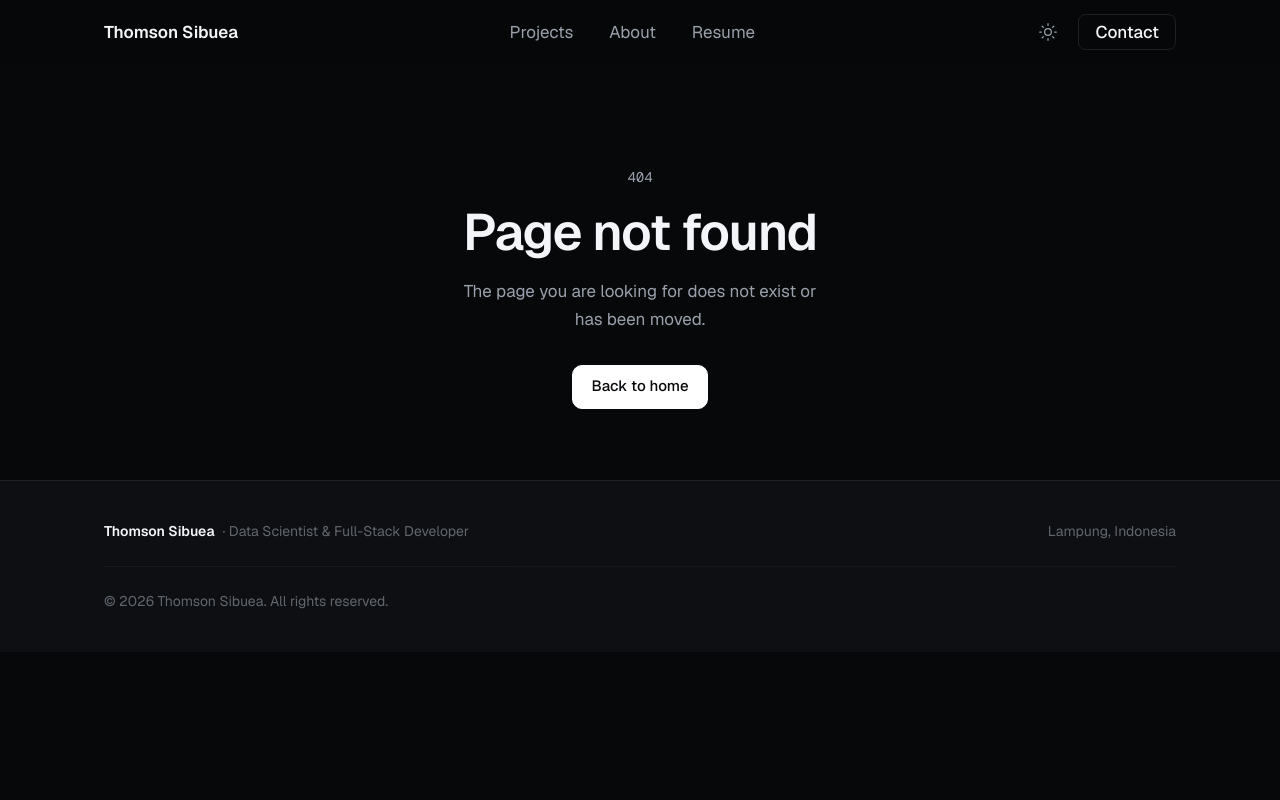
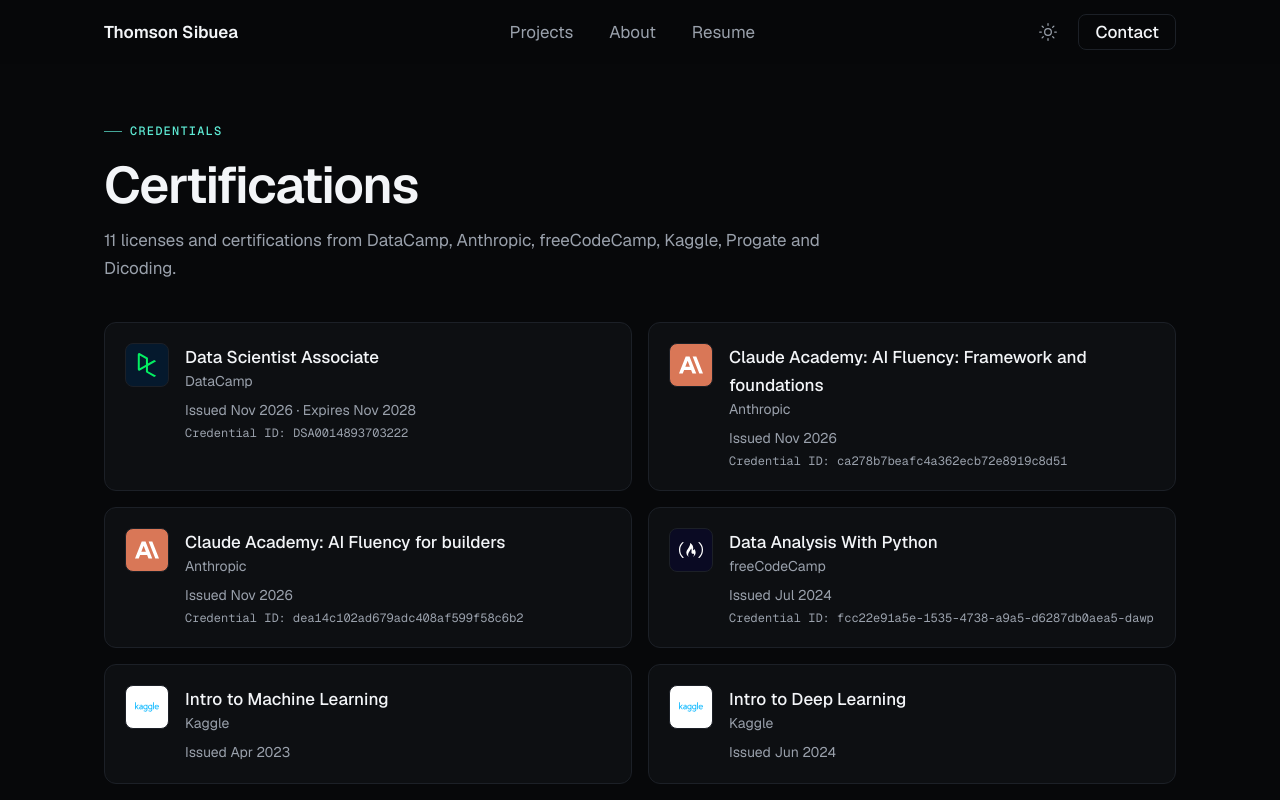
Before and after one commit to thoms0504/portfolio, a Next.js app: page /certifications in a window 1280 px wide. Before the commit this address had no page. Shown: the top 800 px of the page. Built offline with nearby package versions, Linux system fonts and the light colour scheme.

Commit message:
adding page ceritications

```diff
--- /dev/null
+++ b/app/certifications/page.tsx
@@ -0,0 +1,30 @@
+import type { Metadata } from 'next'
+import { getProfile } from '@/lib/profile'
+import { CertificationList } from '@/components/certifications/CertificationList'
+
+export const metadata: Metadata = {
+  title: 'Certifications',
+  description:
+    'Licenses and certifications earned by Thomson Sibuea in data science, machine learning, AI and web development.',
+}
+
+export default function CertificationsPage() {
+  const certifications = getProfile().certifications ?? []
+
+  return (
+    <div className="mx-auto max-w-content page-px pb-24 pt-28">
+      <p className="eyebrow mb-4">Credentials</p>
+      <h1 className="text-h1 mb-3">Certifications</h1>
+      <p className="mb-10 max-w-prose text-body text-muted">
+        {certifications.length} licenses and certifications from DataCamp, Anthropic, freeCodeCamp, Kaggle,
+        Progate and Dicoding.
+      </p>
+
+      {certifications.length === 0 ? (
+        <p className="py-12 text-body text-muted">No certifications yet.</p>
+      ) : (
+        <CertificationList items={certifications} />
+      )}
+    </div>
+  )
+}
```
